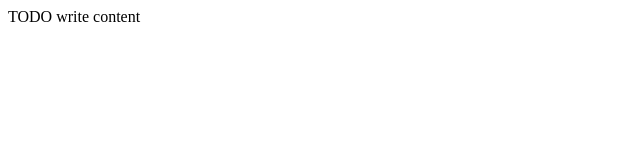
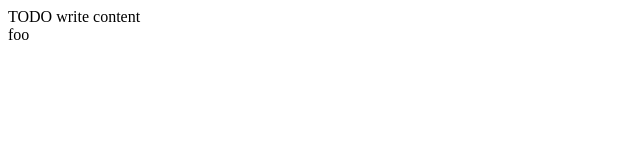
Before and after one commit to foobar-design/mslider, a plain HTML site: page public_html/index.html in a window 1280 px wide. Shown: the full height of the page, 0-640 px from the left. Drawn offline with Linux system fonts and the light colour scheme.

Commit message:
Small changes

```diff
--- a/public_html/index.html
+++ b/public_html/index.html
@@ -1,7 +1,3 @@
-<!--
-To change this template, choose Tools | Templates
-and open the template in the editor.
--->
 <!DOCTYPE html>
 <html>
     <head>
@@ -10,5 +6,7 @@ and open the template in the editor.
     </head>
     <body>
         <div>TODO write content</div>
+
+        foo
     </body>
 </html>
```
